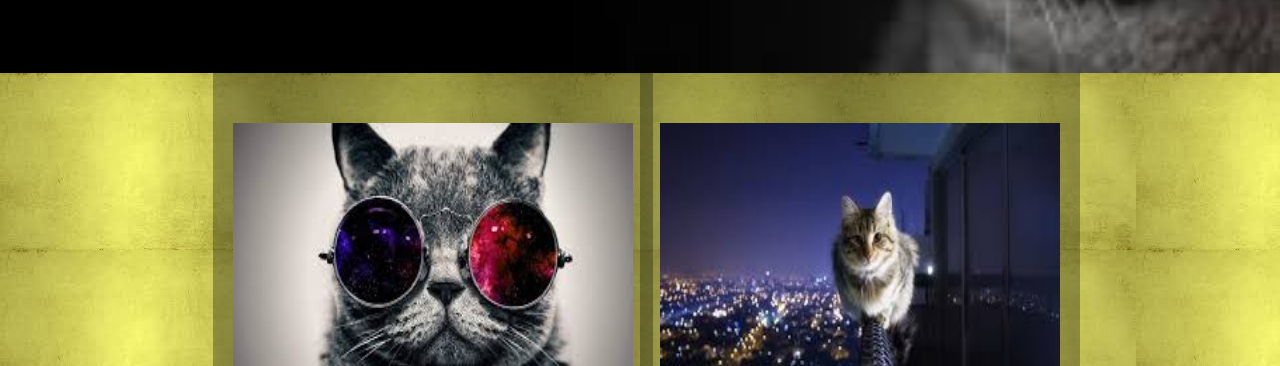
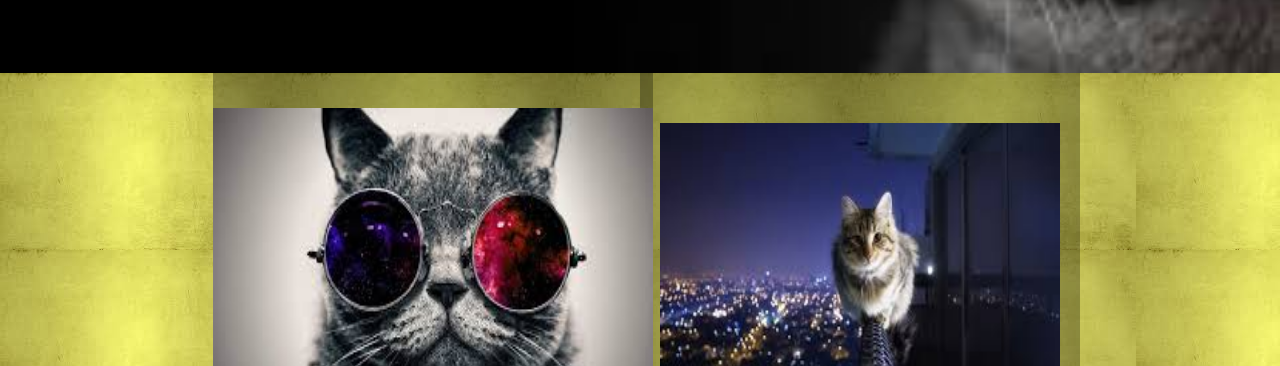
Before and after one commit to Priscillabuhrle/mini, a plain HTML site: page mini/index.html in a window 1280 px wide. In both pictures the pointer is over the picture 433 px from the left and 700 px from the top of the page. Shown: the part 427-793 px from the top of the page. Drawn offline with Linux system fonts and the light colour scheme.

Commit message:
se agrego efecto a las fotos y se arreglo identacion

```diff
--- a/mini/css/main.css
+++ b/mini/css/main.css
@@ -80,6 +80,10 @@ a:hover{
 	margin-top: 50px;
 	margin-left: 20px;
 }
+.gatitos:hover{
+    transform: scale(1.1);
+    transition:-duration: 1s;
+}
 .ext{
 	height: 300px;
 }
@@ -118,7 +122,6 @@ footer{
 .pincha:hover{
     transform: scale(1.1);
     transition:-duration: 1s;
-    opacity: 0.5;
 }
 
 .pincha a{
```
